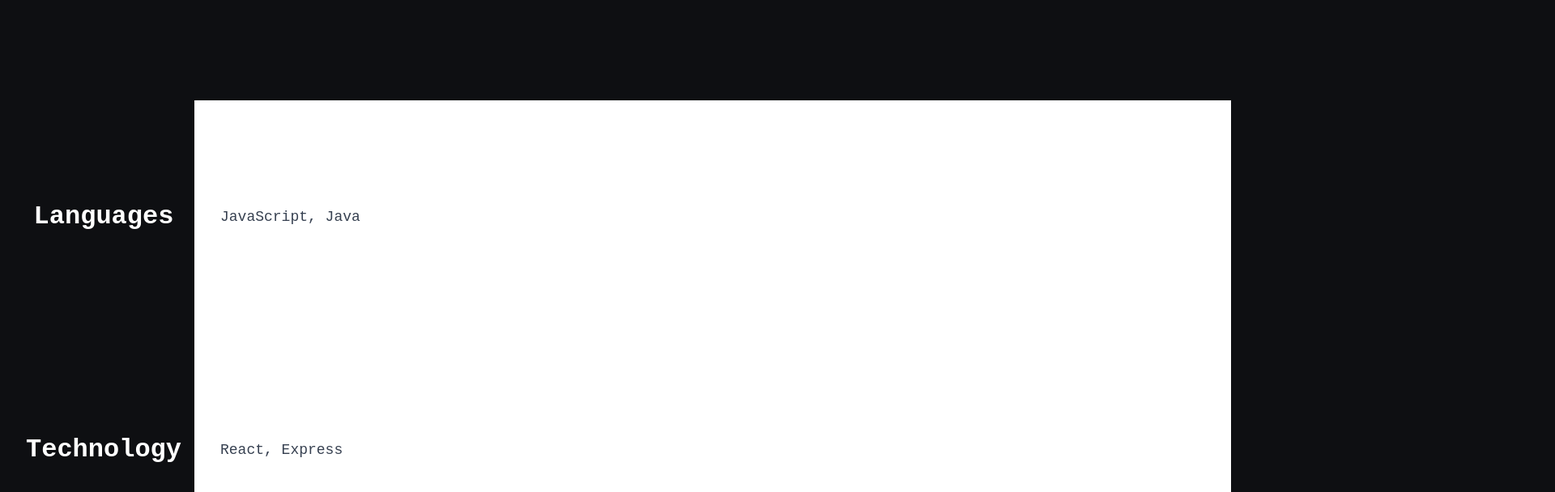
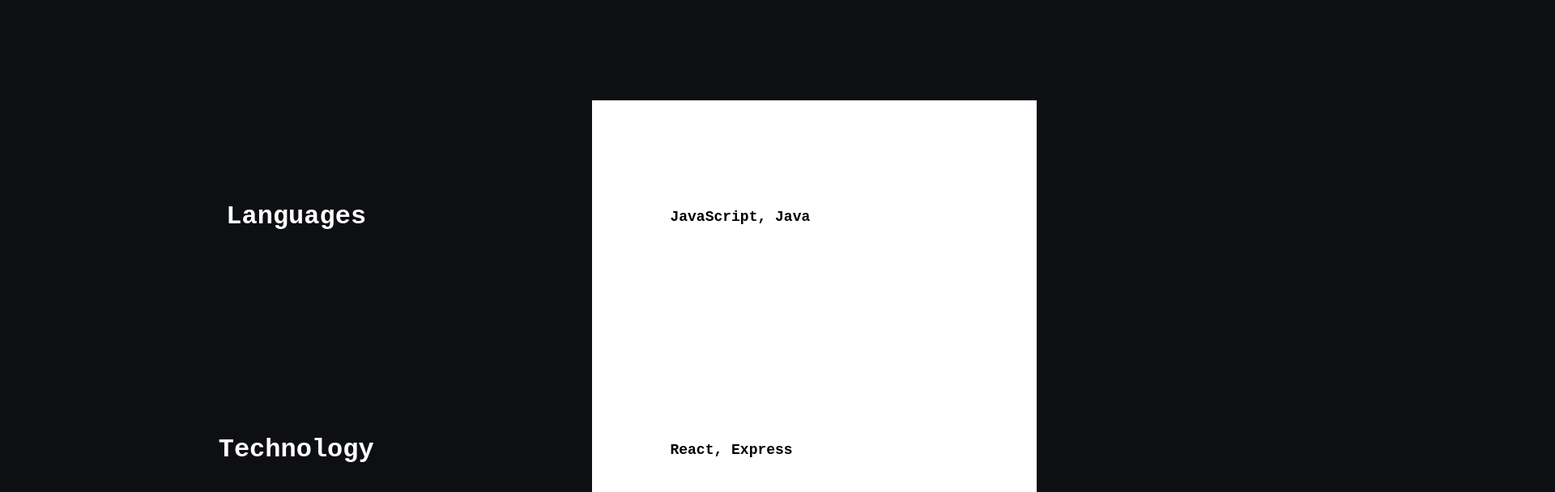
Before and after one commit to alecnazzy/alecnazzy, a React (Create React App) app: page / in a window 1280 px wide. Shown: the part 508-1116 px from the top of the page at 81% size, 1920 px wide, since content can reach past the window. Built offline with nearby package versions, Linux system fonts and the light colour scheme.

Commit message:
-rewrite of last commit

```diff
--- a/src/components/Projects.js
+++ b/src/components/Projects.js
@@ -31,7 +31,7 @@
         {projects.map((project) => (
           <li
             key={project.id}
-            className="mr-5 ml-5 mb-10 flex flex-col justify-center align-center items-center"
+            className="mr-5 ml-5 mb-24 flex flex-col justify-center align-center items-center"
           >
             <ProjectShowcase
               children={{
@@ -50,7 +50,7 @@
         href="https://github.com/alecnazzy"
         target="_blank"
         rel="noopener noreferrer"
-        className="hover:underline"
+        className="hover:underline mt-6"
       >
         Check out my GitHub for more
       </a>
--- a/src/components/UI/slider.js
+++ b/src/components/UI/slider.js
@@ -20,20 +20,24 @@
 
   return (
     <div ref={shopTextRef}>
+      <div class="flex flex-row w-full h-72">
         <div
-        className={`absolute h-72 ml-16 w-96 flex flex-col justify-center items-center transition-transform duration-1000 ${
-          isVisible ? "-translate-x-32" : "translate-x-96 origin-right"
-        }`}
+          class={`text-white w-full text-lg ${
+            isVisible ? "w-1/4" : "w-full"
+          }  transition-width flex flex-col justify-center items-center`}
         >
           <h1>{title}</h1>
         </div>
         <div
-        className={`bg-white text-black h-72 flex flex-col justify-center items-start transition-transform duration-1000 ${
-          isVisible ? "translate-x-60" : "translate-x-full origin-left"
-        }`}
+          class={`bg-white ${
+            isVisible ? "w-3/4" : "w-0"
+          }  transition-width flex flex-col justify-center items-start`}
         >
-        <p className="text-gray-700 text-lg ml-8">{text}</p>
+          <h1 className="text-black text-lg ml-24">{text}</h1>
         </div>
+      </div>
+
+      {/*  */}
     </div>
   );
 }
--- a/src/index.css
+++ b/src/index.css
@@ -11,6 +11,10 @@
   -moz-osx-font-smoothing: grayscale;
 
   overflow-x: hidden;
+}
+
+.transition-width {
+  transition: width 0.5s ease; /* Adjust the duration (0.5s) and timing function (ease) as needed */
 }
 
 code {
```
Lines whose indentation alone changed are shown as unchanged.
